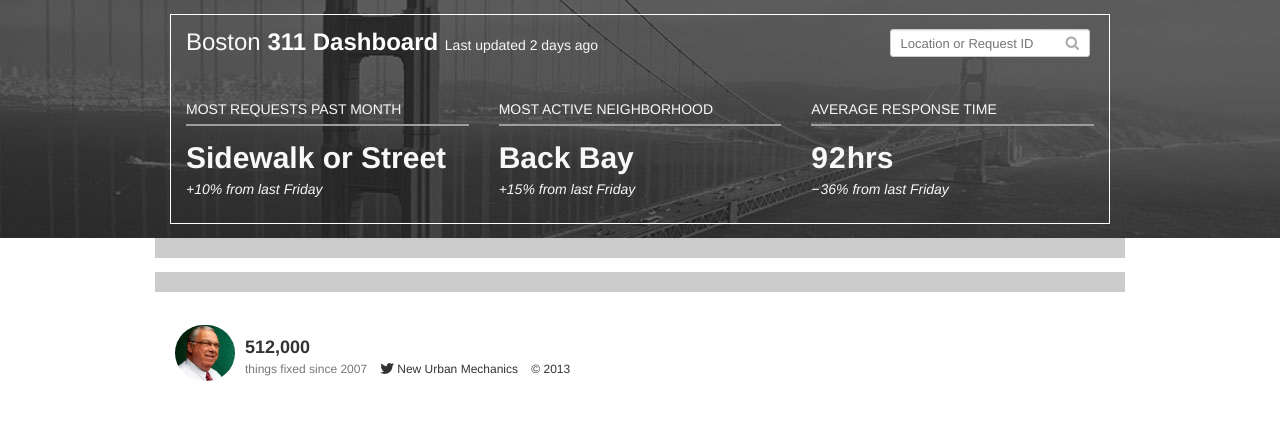
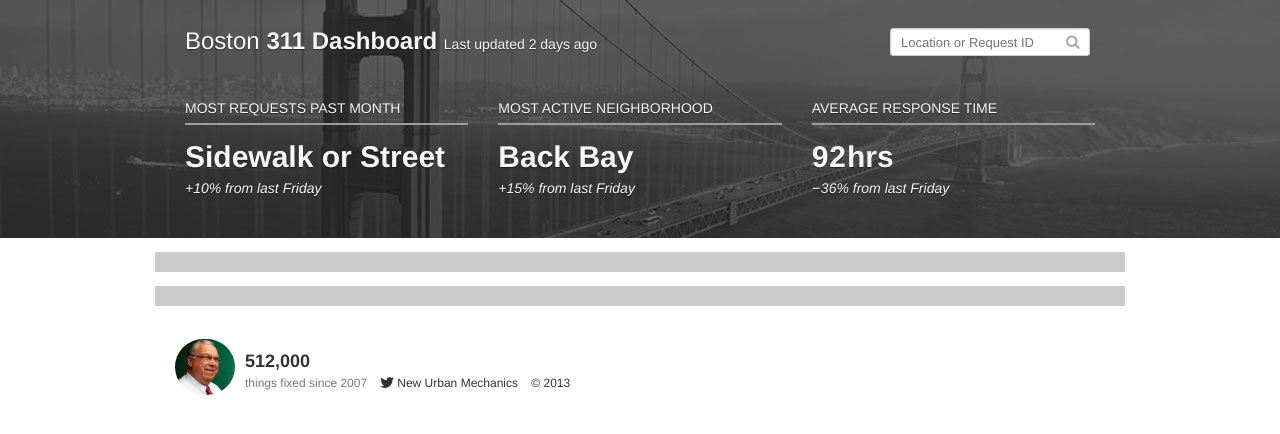
Before and after one commit to monum/pieces, a Flask app: page / in a window 1280 px wide. Shown: the top 434 px of the page. Run offline with Flask 2, Linux system fonts and the light colour scheme; some libraries are stand-ins or nearby versions.

Commit message:
Adding more design tweaks

```diff
--- a/static/css/bootstrap3-lite-non-responsive.css
+++ b/static/css/bootstrap3-lite-non-responsive.css
@@ -199,12 +199,12 @@
   background-image: none;
 }
 a {
-  color: #428bca;
+  /*color: #428bca;*/
   text-decoration: none;
 }
 a:hover,
 a:focus {
-  color: #2a6496;
+  /*color: #2a6496;*/
   text-decoration: none;
 }
 a:focus {
--- a/static/css/style.css
+++ b/static/css/style.css
@@ -15,27 +15,30 @@
 }
 
 #city-name {
-    color: #f8f8f8;
-    font-weight:normal;
+    /*color: #f8f8f8;*/
+    font-weight: normal;
 }
 
 #title {
-    color: #FFF;
+    /*color: #FFF;*/
+    color: #f8f8f8;
     font-size: 24px;
     font-weight: bold;
     /*font-size: 1.7em;*/
     line-height: 26px;
 }
 
+/*
 #updated-date-container {
     font-size: 16px;
     font-weight: bold;
     line-height: 30px;
 }
+*/
 
 .stat-title {
     font-size: 14px;
-    color: #f8f8f8;
+    /*color: #f8f8f8;*/
 
     padding-bottom: 5px;
     border-bottom: solid 2px #9d9d9d;
@@ -43,7 +46,7 @@
 
 .stat {
     font-size: 30px;
-    color: #f8f8f8;
+    /*color: #f8f8f8;*/
     padding-top: .35em;
     font-weight: bold;
 }
@@ -111,6 +114,7 @@
 /* Handling the search element */
 #search-bar {
     position: relative;
+    text-shadow: none;
 }
 
 .icon-search {
--- a/templates/header.html
+++ b/templates/header.html
@@ -1,11 +1,11 @@
-<div class="col-xs-12" style="height: 15em; border: 1px solid #FFF;">
+<div class="col-xs-12" style="text-shadow: 0 1px 1px rgba(0,0,0,.5); color: #f8f8f8; height: 15em; /*border: 1px solid #FFF;*/">
         <div id="header" class="row" style="margin-top: 1em">
             <div class="col-xs-9">
                 <a id="title" href="/">
                     <span id="city-name">Boston</span>
                     <span>311 Dashboard</span>
                 </a>
-                <span style="color: #F8F8F8;">Last updated 2 days ago</span>
+                <span style="">Last updated 2 days ago</span>
             </div>
             <div class="col-xs-3">
                 <form>
@@ -24,7 +24,7 @@
                     <span id="most-requests">Sidewalk or Street</span>
                 </div>
                 <div class="sub-stat">
-                    <span style="color: #F8F8F8; font-style: italic;">&#43;10% from last Friday</span>
+                    <span style="font-style: italic;">&#43;10% from last Friday</span>
                 </div>
             </div>
             <div class="col-xs-4">
@@ -33,7 +33,7 @@
                     <span id="stale-count">Back Bay</span>
                 </div>
                 <div class="sub-stat">
-                    <span style="color: #F8F8F8; font-style: italic;">&#43;15% from last Friday</span>
+                    <span style="font-style: italic;">&#43;15% from last Friday</span>
                 </div>
             </div>
             <div class="col-xs-4">
@@ -42,7 +42,7 @@
                     <span id="average-response-time" style="letter-spacing: 1px;">92</span>hrs
                 </div>
                 <div class="sub-stat">
-                    <span style="color: #F8F8F8; font-style: italic;">
+                    <span style="font-style: italic;">
                         <span style="letter-spacing:1px">&minus;</span>36% from last Friday
                     </span>
                 </div>
```
